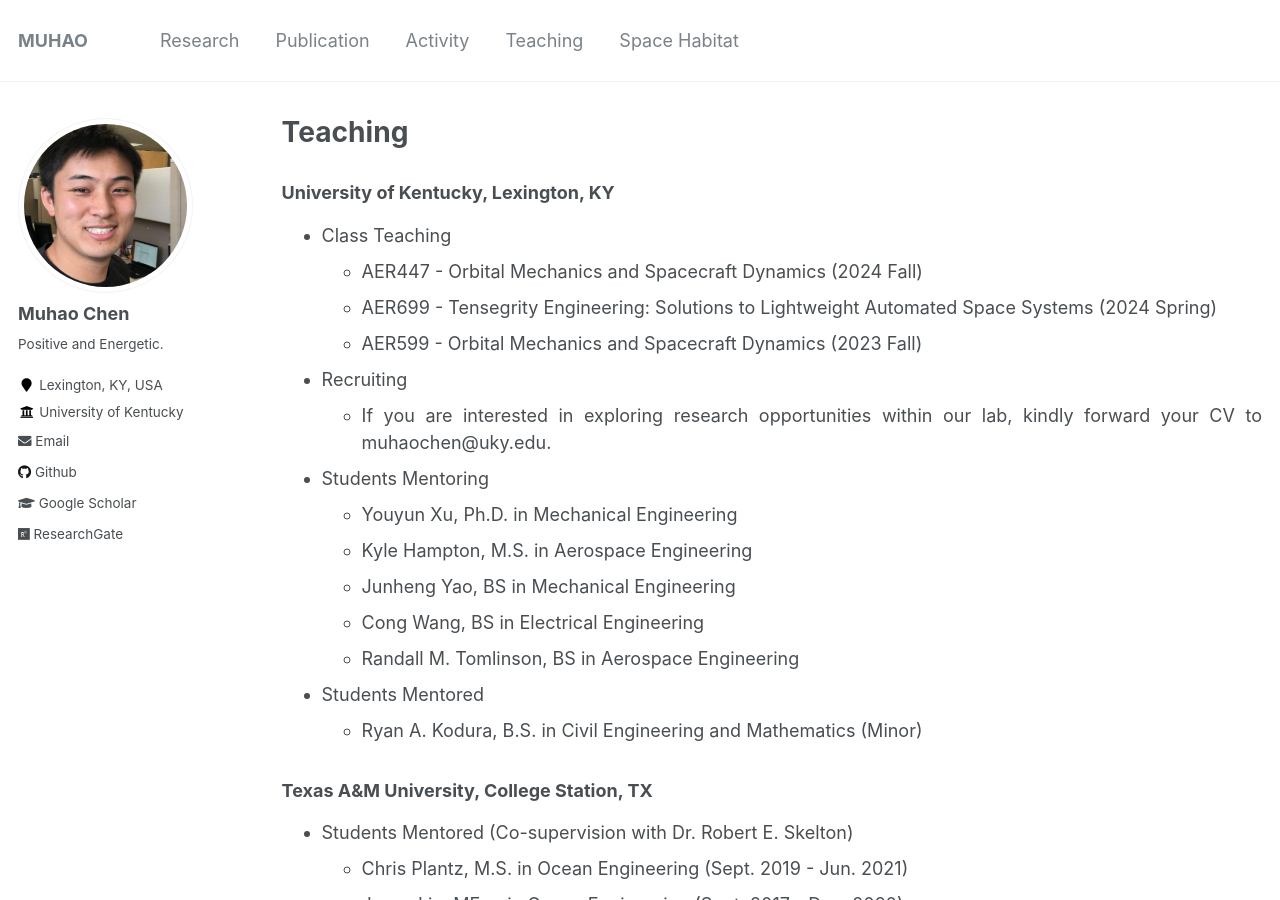
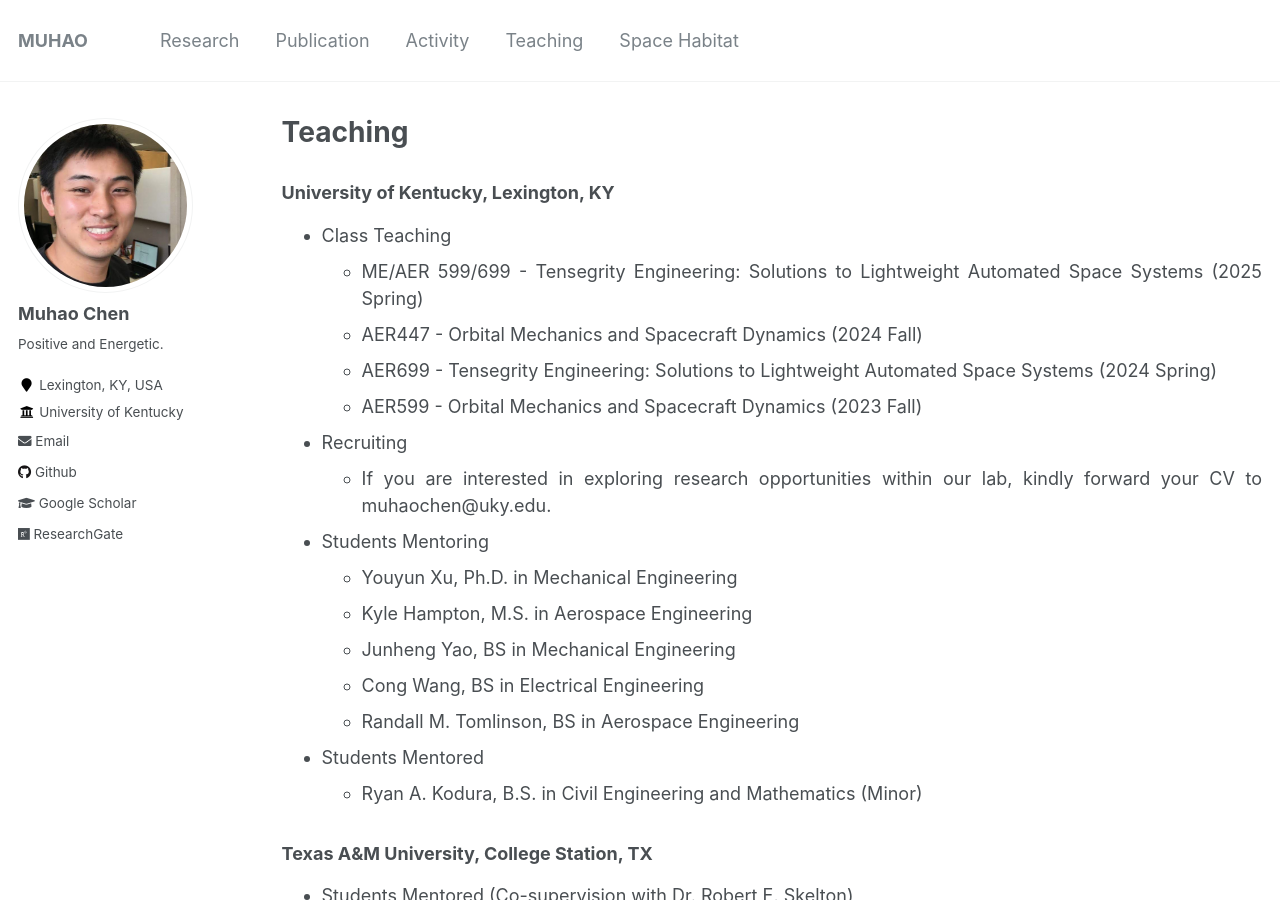
Before and after one commit to Muhao-Chen/muhao-chen.github.io, a Jekyll site: the page built from _pages/teaching.md, in a window 1280 px wide and 900 px high. Built offline with Jekyll 4.4.1, drawn with Linux system fonts in a browser that asks for light colours.

Commit message:
Update teaching.md

```diff
--- a/_pages/teaching.md
+++ b/_pages/teaching.md
@@ -10,6 +10,7 @@ toc: true
 
 ### University of Kentucky, Lexington, KY
 - Class Teaching
+    * ME/AER 599/699 - Tensegrity Engineering: Solutions to Lightweight Automated Space Systems (2025 Spring)
     * AER447 - Orbital Mechanics and Spacecraft Dynamics (2024 Fall)
     * AER699 - Tensegrity Engineering: Solutions to Lightweight Automated Space Systems (2024 Spring)
     * AER599 - Orbital Mechanics and Spacecraft Dynamics (2023 Fall)
```
